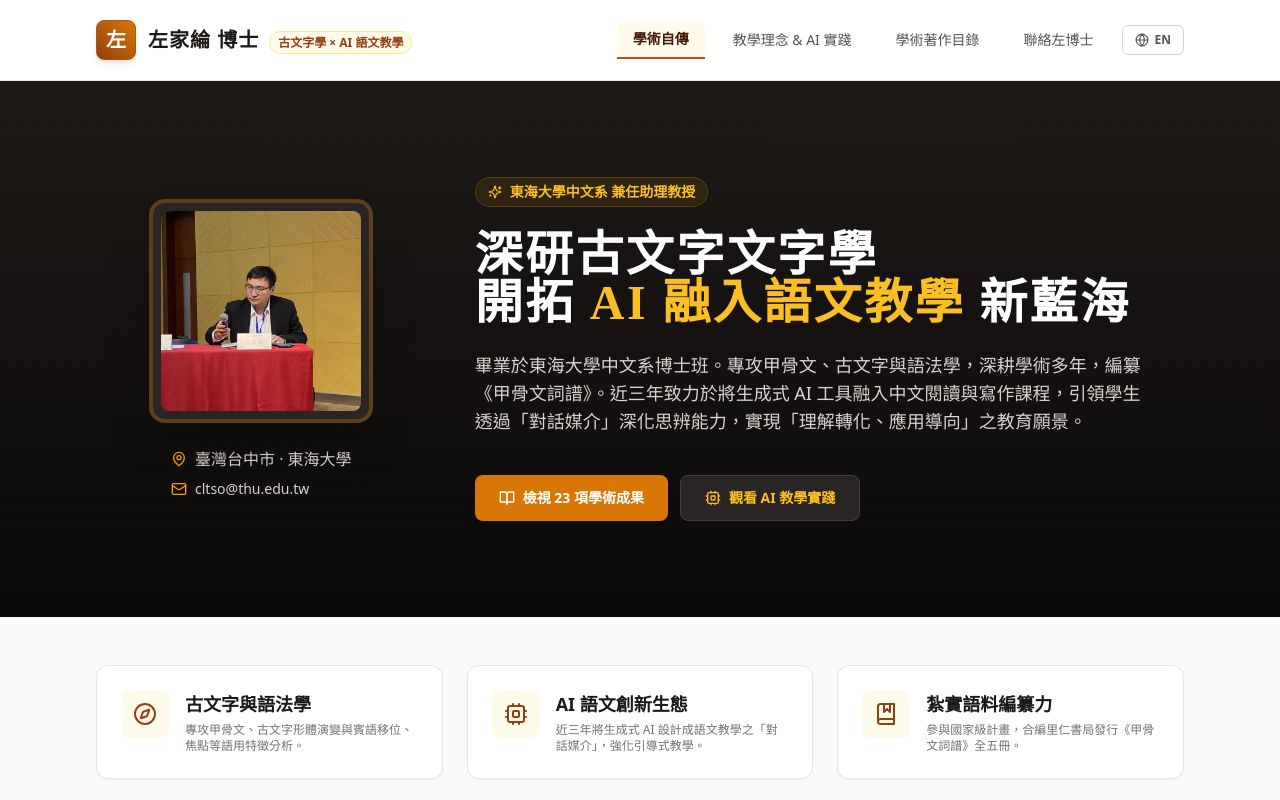
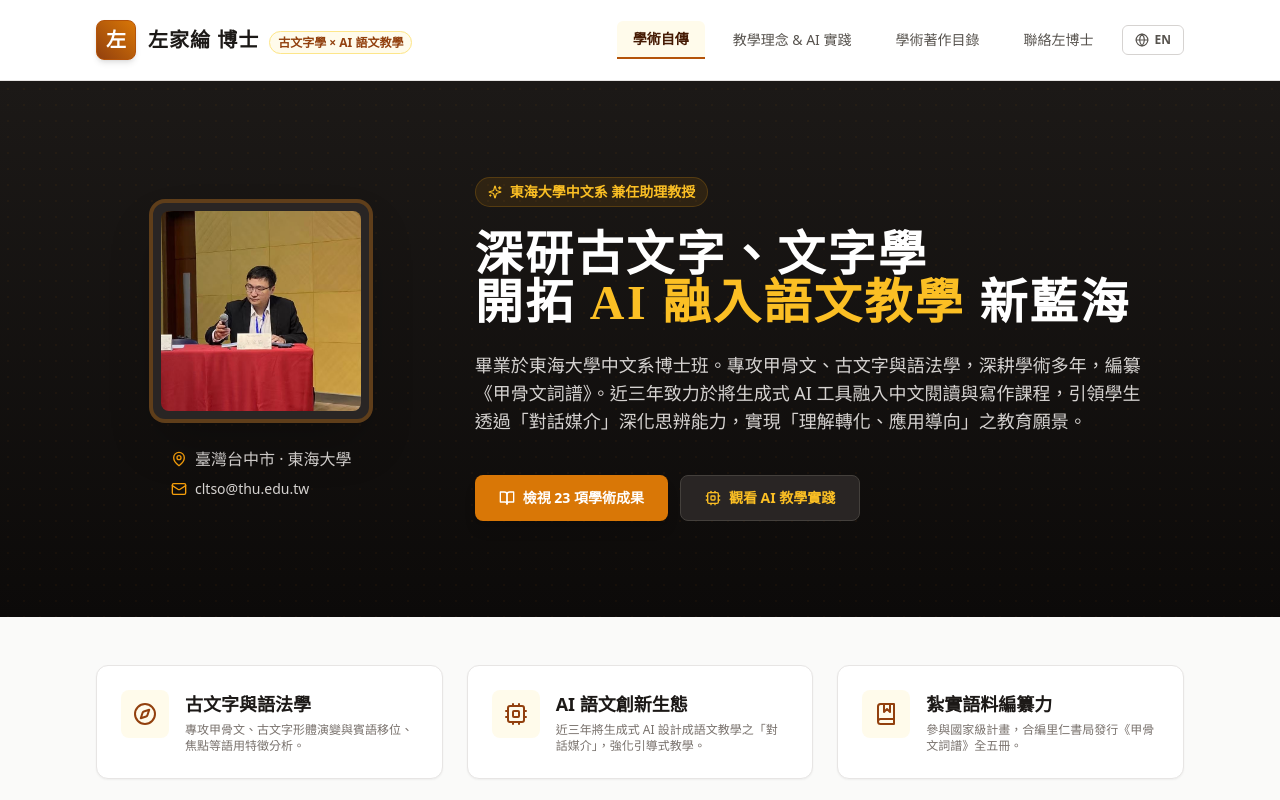
Before and after one commit to cltso/my-site, a React (Vite) app: page / in a window 1280 px wide. Shown: the top 800 px of the page. Built offline with nearby package versions, Linux system fonts and the light colour scheme.

Commit message:
Update i18n.js

```diff
--- a/src/i18n.js
+++ b/src/i18n.js
@@ -226,7 +226,7 @@ export const UI = {
   },
   hero: {
     badge: { zh: '東海大學中文系 兼任助理教授', en: 'Adjunct Assistant Professor, Dept. of Chinese, Tunghai University' },
-    title1: { zh: '深研古文字文字學', en: 'Advancing Chinese Paleography,' },
+    title1: { zh: '深研古文字、文字學', en: 'Advancing Chinese Paleography,' },
     title2a: { zh: '開拓 ', en: 'Pioneering ' },
     title2b: { zh: 'AI 融入語文教學', en: 'AI-Integrated Language Pedagogy' },
     title2c: { zh: ' 新藍海', en: '' },
```
